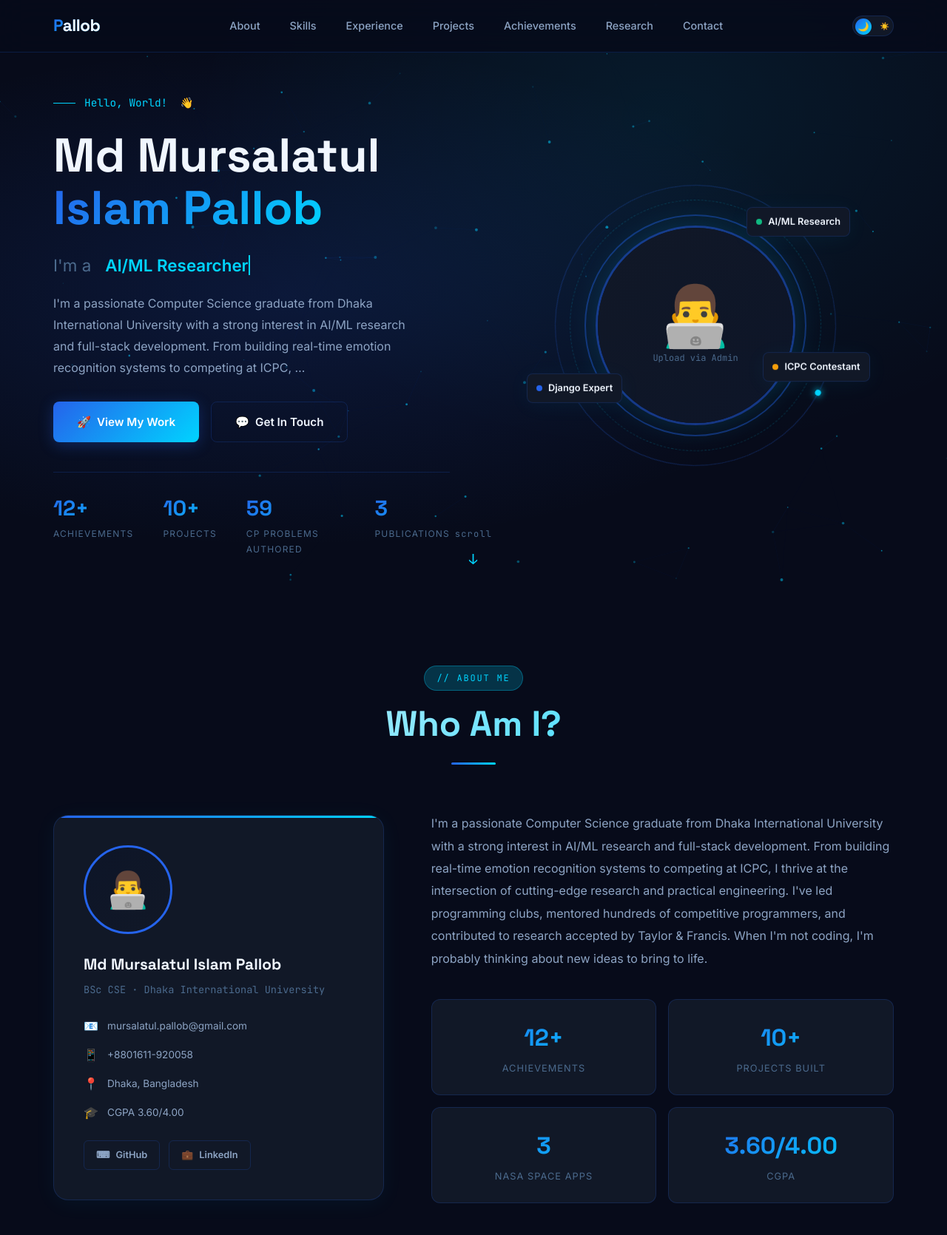
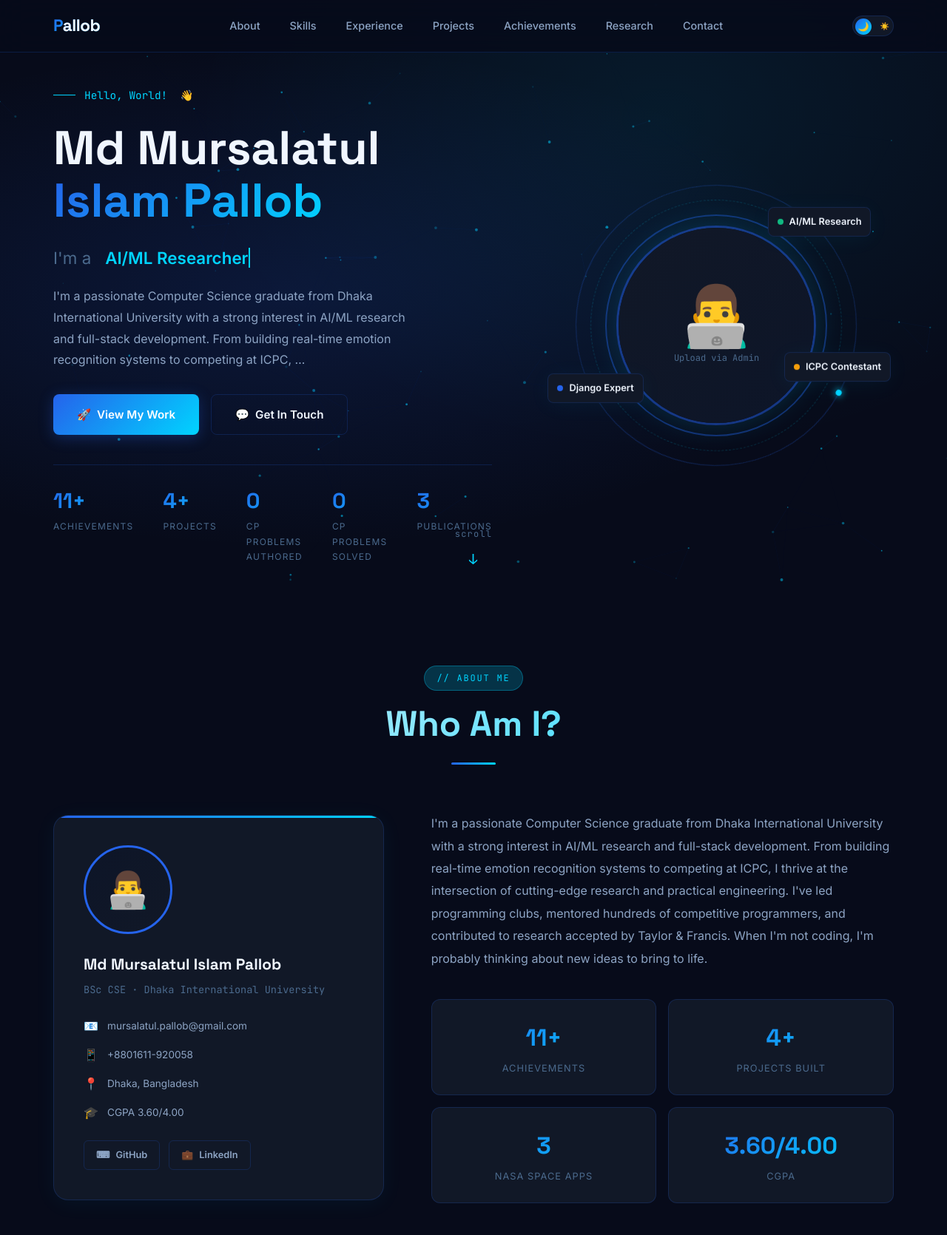
Before and after one commit to mursalatul/portfolio, a Django app: page / in a window 1280 px wide. Shown: the top 1670 px of the page at 74% size. Run offline with Django 5.2, Linux system fonts and the light colour scheme; data comes from the database, SQL or seed files in the repository.

Commit message:
added new fields

```diff
--- a/core/admin.py
+++ b/core/admin.py
@@ -21,7 +21,7 @@ class ProfileAdmin(admin.ModelAdmin):
             'fields': ('email', 'phone', 'github_url', 'linkedin_url', 'resume_file')
         }),
         ('Stats', {
-            'fields': ('cgpa', 'years_experience', 'achievements_count', 'projects_count')
+            'fields': ('cgpa', 'years_experience', 'cp_problems_authored', 'cp_problems_solved')
         }),
     )
 
--- a/core/models.py
+++ b/core/models.py
@@ -18,8 +18,8 @@ class Profile(models.Model):
     profile_photo = models.ImageField(upload_to='profile/', blank=True, null=True)
     years_experience = models.PositiveIntegerField(default=3)
     cgpa = models.CharField(max_length=20, default='3.60/4.00')
-    achievements_count = models.PositiveIntegerField(default=12)
-    projects_count = models.PositiveIntegerField(default=10)
+    cp_problems_authored = models.PositiveIntegerField(default=0, help_text='Number of CP problems authored (set manually)')
+    cp_problems_solved = models.PositiveIntegerField(default=0, help_text='Number of CP problems solved (set manually)')
 
     class Meta:
         verbose_name = 'Profile'
--- a/core/views.py
+++ b/core/views.py
@@ -11,14 +11,22 @@ def index(request):
     for skill in Skill.objects.all():
         skills_by_category.setdefault(skill.category, []).append(skill)
 
+    achievements_qs = Achievement.objects.all()
+    projects_qs = Project.objects.all()
+    publications_qs = Publication.objects.all()
+
     context = {
         'profile': profile,
         'skills_by_category': skills_by_category,
-        'projects': Project.objects.all(),
+        'projects': projects_qs,
         'experiences': Experience.objects.all(),
         'education': Education.objects.all(),
-        'achievements': Achievement.objects.all(),
-        'publications': Publication.objects.all(),
+        'achievements': achievements_qs,
+        'publications': publications_qs,
         'leadership': Leadership.objects.all(),
+        # Auto-computed counts
+        'achievements_count': achievements_qs.count(),
+        'projects_count': projects_qs.count(),
+        'publications_count': publications_qs.count(),
     }
     return render(request, 'core/index.html', context)
--- a/templates/core/index.html
+++ b/templates/core/index.html
@@ -86,19 +86,23 @@
       </div>
       <div class="hero-stats">
         <div class="hero-stat">
-          <span class="num" data-count="{% if profile %}{{ profile.achievements_count }}{% else %}12{% endif %}" data-suffix="+">0+</span>
+          <span class="num" data-count="{{ achievements_count }}" data-suffix="+">0+</span>
           <span class="label">Achievements</span>
         </div>
         <div class="hero-stat">
-          <span class="num" data-count="{% if profile %}{{ profile.projects_count }}{% else %}10{% endif %}" data-suffix="+">0+</span>
+          <span class="num" data-count="{{ projects_count }}" data-suffix="+">0+</span>
           <span class="label">Projects</span>
         </div>
         <div class="hero-stat">
-          <span class="num" data-count="59" data-suffix="">0</span>
+          <span class="num" data-count="{% if profile %}{{ profile.cp_problems_authored }}{% else %}0{% endif %}" data-suffix="">0</span>
           <span class="label">CP Problems Authored</span>
         </div>
         <div class="hero-stat">
-          <span class="num" data-count="3" data-suffix="">0</span>
+          <span class="num" data-count="{% if profile %}{{ profile.cp_problems_solved }}{% else %}0{% endif %}" data-suffix="">0</span>
+          <span class="label">CP Problems Solved</span>
+        </div>
+        <div class="hero-stat">
+          <span class="num" data-count="{{ publications_count }}" data-suffix="">0</span>
           <span class="label">Publications</span>
         </div>
       </div>
@@ -186,11 +190,11 @@
         <p class="about-text">{{ profile.about_text }}</p>
         <div class="about-highlights">
           <div class="highlight-card">
-            <div class="h-num" data-count="{{ profile.achievements_count }}" data-suffix="+">{{ profile.achievements_count }}+</div>
+            <div class="h-num" data-count="{{ achievements_count }}" data-suffix="+">{{ achievements_count }}+</div>
             <div class="h-label">Achievements</div>
           </div>
           <div class="highlight-card">
-            <div class="h-num" data-count="{{ profile.projects_count }}" data-suffix="+">{{ profile.projects_count }}+</div>
+            <div class="h-num" data-count="{{ projects_count }}" data-suffix="+">{{ projects_count }}+</div>
             <div class="h-label">Projects Built</div>
           </div>
           <div class="highlight-card">
@@ -198,7 +202,7 @@
             <div class="h-label">NASA Space Apps</div>
           </div>
           <div class="highlight-card">
-            <div class="h-num">{{ profile.cgpa }}</div>
+            <div class="h-num">{% if profile %}{{ profile.cgpa }}{% endif %}</div>
             <div class="h-label">CGPA</div>
           </div>
         </div>
```
Also changed, not shown: core/migrations/0005_remove_profile_achievements_count_and_more.py (added).
